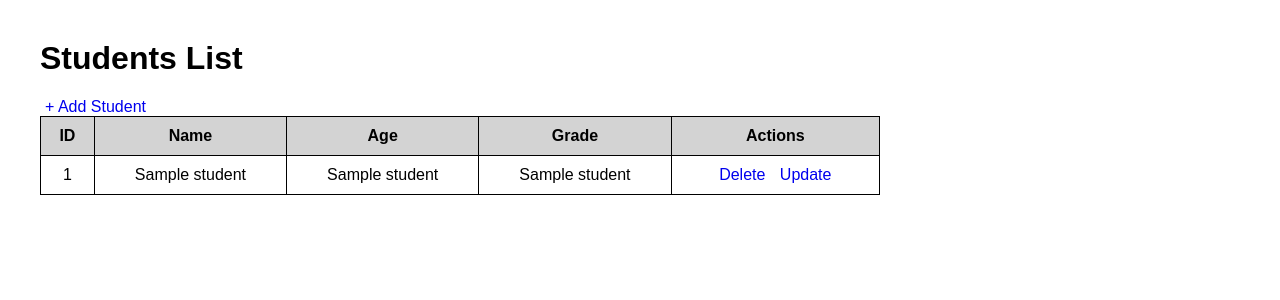
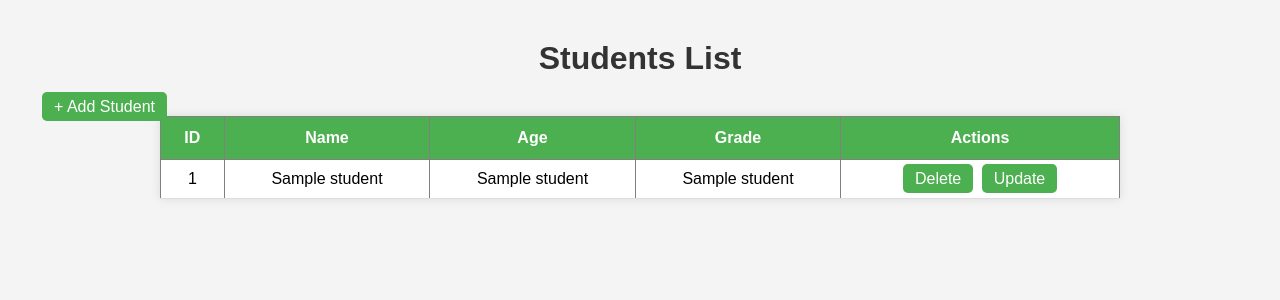
Before and after one commit to matteolucahomsy/student_system, a Flask app: template templates/index.html in a window 1280 px wide. Shown: the top 300 px of the page. Run offline with Flask 3, Linux system fonts and the light colour scheme; the template is opened without the code that fills it: most values are stand-ins (such as "Sample title", 1, 10 or a date in 2020).

Commit message:
style.css  modified

```diff
--- a/static/style.css
+++ b/static/style.css
@@ -1,22 +1,66 @@
 body{
-    font-family: Arial;
+    font-family: Arial, sans-serif;
+    background-color: #f4f4f4;
     margin: 40px;
 }
+h1{
+    text-align: center;
+    color: #333;
+}
 table{
+    width: 80%;
+    margin: auto;
     border-collapse: collapse;
-    width: 70%;
-}
-
-th,td{
-    border: 1px solid black;
-    padding: 10px;
-    text-align: center;
+    background-color: white;
+    box-shadow: 0px 0px 10px rgba(0,0,0,0.1);
 }
 
 th{
-    background-color: lightgray;
+    background-color: #4CAF50;
+    color: white;
+    padding: 12px;
+}
+td{
+    padding: 10px;
+    text-align: center;
+    border-bottom: 1px solid #ddd;
+}
+tr:hover{
+    background-color: #f1f1f1;
 }
 a{
     text-decoration: none;
-    margin: 5px;
+    color: white;
+    background-color: #4CAF50;
+    padding: 6px 12px;
+    border-radius: 5px;
+    margin: 2px;
 }
+a:hover{
+    background-color: #45a049;
+}
+form{
+    width: 300%;
+    margin: auto;
+    background-color: white;
+    padding: 20px;
+    box-shadow: 0px 0px 10px rgba(0,0,0,0.1);
+    border-radius: 10px;
+}
+input{
+    width: 100%;
+    padding: 10px;
+    margin-top: 10px;
+}
+button{
+    width: 100%;
+    padding: 10px;
+    margin-top: 15px;
+    background-color: #4CAF50;
+    color:white;
+    border: none;
+    border-radius: 5px;
+}
+button:hover{
+    background-color: #45a049;
+}
```
